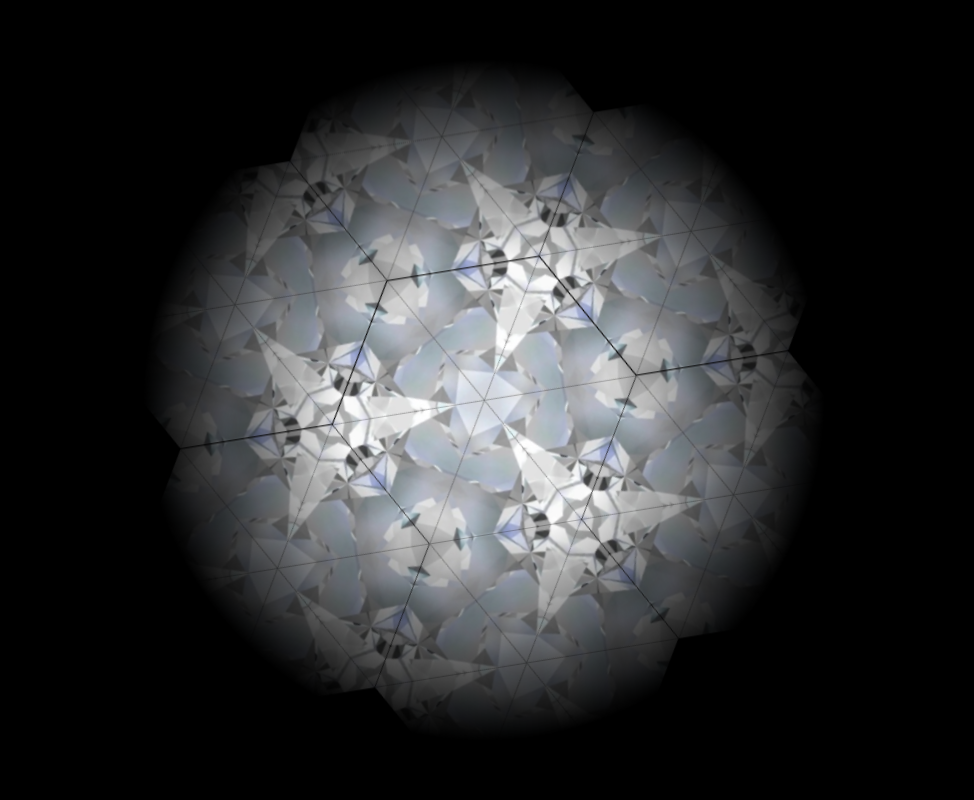
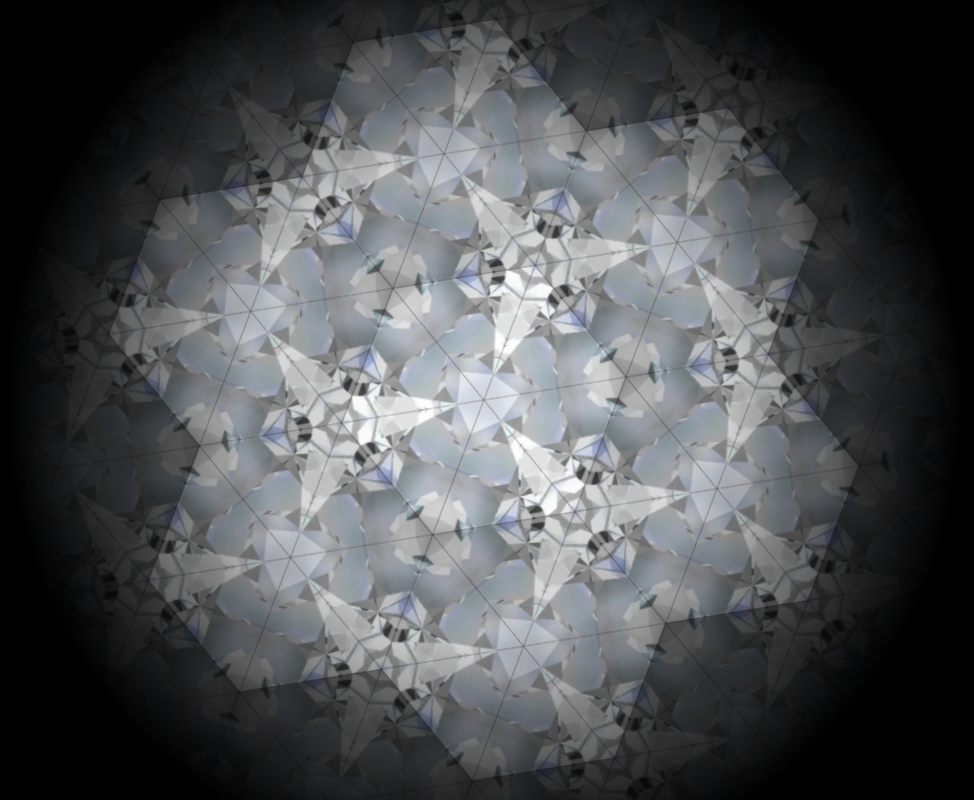
Before and after one commit to horahora/personal-website, a Next.js app: page /kaleidoscope in a window 1280 px wide. Shown: the whole page, without its empty margins (156-1130 px from the left). Built offline with nearby package versions, Linux system fonts and the light colour scheme.

Commit message:
feat: polish kalidescope

```diff
--- a/pages/kaleidoscope.js
+++ b/pages/kaleidoscope.js
@@ -71,7 +71,7 @@ export default function Kaleidoscope() {
 
       <div className={styles.page} ref={pageRef}>
         <div className={styles.kaleidoscope}>
-          {[...new Array(7)].map((v, i) => (
+          {[...new Array(19)].map((v, i) => (
             <div className={styles.container} key={i}>
               {[...new Array(6)].map((w, j) => (
                 <div className={styles.tile} key={j}>
--- a/pages/kaleidoscope.module.css
+++ b/pages/kaleidoscope.module.css
@@ -1,9 +1,9 @@
 /* 等边三角形的高 = tan60° * 0.5 */
-/* √3/2 = 0.866 */
+/* √3/2 = 0.866025403784439 */
 
 .page {
   /* --tile-length: 26vmin; */
-  --tile-length: 19.2455735vmin;
+  --tile-length: 18vmin;
   --rotation: 0deg;
   /* --animation-duration: 8s; */
   height: 100vh;
@@ -13,72 +13,151 @@
   background: black;
   user-select: none;
   /* overscroll-behavior: none; */
+  position: relative;
+}
+
+.page::after {
+  content: "";
+  position: absolute;
+  inset: 0;
+  background: radial-gradient(
+    circle closest-side at center,
+    transparent 60%,
+    black 120%
+  );
+  /* background: radial-gradient(circle at center, transparent 25%, black 60%); */
 }
 
 .kaleidoscope {
   position: relative;
-  width: calc(6 * 0.866 * var(--tile-length));
+  width: calc(6 * 0.8660254 * var(--tile-length));
   /* height: 135.096vmin; */
-  height: 100vmin;
+  height: 93.5307432vmin;
   transform: rotate(var(--rotation)) translate3d(0, 0, 0);
   /* transition: transform 0.1s linear; */
 
   /* animation: rotation var(--animation-duration) linear infinite; */
   /* border-radius: 9999px; */
-  overflow: hidden;
+  /* overflow: hidden; */
+  animation: fade-in 1s;
 }
 
-.kaleidoscope::after {
-  content: "";
-  position: absolute;
-  inset: -1px;
-  background: radial-gradient(circle at center, transparent 25%, black 60%);
-  z-index: 10;
-  opacity: 1;
+@keyframes fade-in {
+  0% {
+    opacity: 0;
+  }
+  100% {
+    opacity: 1;
+  }
 }
 
 .container {
   position: absolute;
+  inset: 0;
+  margin: auto;
   width: calc(2 * var(--tile-length));
   height: calc(2 * var(--tile-length));
   border-radius: 50%;
   overflow: hidden;
-  transform: translate(calc(var(--tile-length) * -0.134), -50%);
-}
-
-.container:nth-child(1) {
-  top: 50%;
-  left: 0%;
+  /* transform: translate(calc(var(--tile-length) * -0.134), -50%); */
+  /* filter: brightness(1.1); */
 }
 
 .container:nth-child(2) {
-  top: 50%;
-  left: calc(2 * calc(var(--tile-length) * 0.866));
+  transform: translate(calc(1.7320508 * var(--tile-length)));
 }
 
 .container:nth-child(3) {
-  top: 50%;
-  left: calc(4 * calc(var(--tile-length) * 0.866));
+  transform: rotate(60deg) translate(calc(1.7320508 * var(--tile-length)))
+    rotate(-60deg);
 }
 
 .container:nth-child(4) {
-  top: calc(50% - calc(1.5 * var(--tile-length)));
-  left: calc(var(--tile-length) * 0.866);
+  transform: rotate(120deg) translate(calc(1.7320508 * var(--tile-length)))
+    rotate(-120deg);
 }
 
 .container:nth-child(5) {
-  top: calc(50% - calc(1.5 * var(--tile-length)));
-  left: calc(3 * var(--tile-length) * 0.866);
+  transform: rotate(180deg) translate(calc(1.7320508 * var(--tile-length)))
+    rotate(-180deg);
 }
 
 .container:nth-child(6) {
-  top: calc(50% + calc(1.5 * var(--tile-length)));
-  left: calc(var(--tile-length) * 0.866);
+  transform: rotate(240deg) translate(calc(1.7320508 * var(--tile-length)))
+    rotate(-240deg);
 }
 
 .container:nth-child(7) {
-  top: calc(50% + calc(1.5 * var(--tile-length)));
-  left: calc(3 * var(--tile-length) * 0.866);
+  transform: rotate(300deg) translate(calc(1.7320508 * var(--tile-length)))
+    rotate(-300deg);
+}
+
+.container:nth-child(8) {
+  transform: rotate(30deg) translate(calc(3 * var(--tile-length)))
+    rotate(-30deg);
+}
+
+.container:nth-child(9) {
+  transform: rotate(60deg) translate(calc(3.4641016 * var(--tile-length)))
+    rotate(-60deg);
+}
+
+.container:nth-child(10) {
+  transform: rotate(90deg) translate(calc(3 * var(--tile-length)))
+    rotate(-90deg);
+}
+
+.container:nth-child(11) {
+  transform: rotate(120deg) translate(calc(3.4641016 * var(--tile-length)))
+    rotate(-120deg);
+}
+
+.container:nth-child(12) {
+  transform: rotate(150deg) translate(calc(3 * var(--tile-length)))
+    rotate(-150deg);
+}
+
+.container:nth-child(13) {
+  transform: rotate(180deg) translate(calc(3.4641016 * var(--tile-length)))
+    rotate(-180deg);
+}
+
+.container:nth-child(14) {
+  transform: rotate(210deg) translate(calc(3 * var(--tile-length)))
+    rotate(-210deg);
+}
+
+.container:nth-child(15) {
+  transform: rotate(240deg) translate(calc(3.4641016 * var(--tile-length)))
+    rotate(-240deg);
+}
+
+.container:nth-child(16) {
+  transform: rotate(270deg) translate(calc(3 * var(--tile-length)))
+    rotate(-270deg);
+}
+
+.container:nth-child(17) {
+  transform: rotate(300deg) translate(calc(3.4641016 * var(--tile-length)))
+    rotate(-300deg);
+}
+
+.container:nth-child(18) {
+  transform: rotate(330deg) translate(calc(3 * var(--tile-length)))
+    rotate(-330deg);
+}
+
+.container:nth-child(19) {
+  transform: rotate(360deg) translate(calc(3.4641016 * var(--tile-length)))
+    rotate(-360deg);
+}
+
+.container:nth-child(n + 2) {
+  filter: brightness(0.85);
+}
+
+.container:nth-child(n + 8) {
+  filter: brightness(0.55);
 }
 
 /* @keyframes rotation {
```
